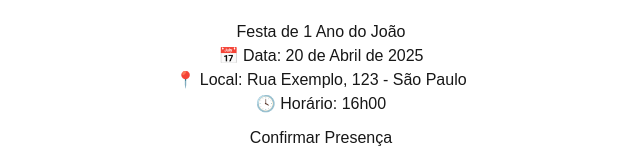
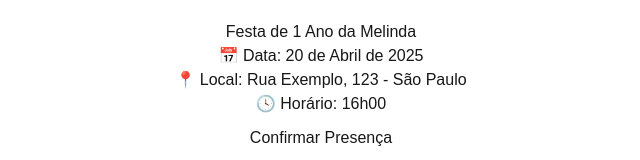
Before and after one commit to romulo-hub/confirmacao-presensa, a Next.js app: page / in a window 1280 px wide. Shown: the top 160 px of the page, without its empty margins (319-959 px from the left). Built offline with nearby package versions, Linux system fonts and the light colour scheme.

Commit message:
primeiro

```diff
--- a/src/app/page.js
+++ b/src/app/page.js
@@ -4,7 +4,7 @@ import ConfirmacaoPresenca from "../components/ConfirmacaoPresenca";
 export default function Home() {
   return (
     <div style={{ textAlign: "center", padding: "20px" }}>
-      <h1>Festa de 1 Ano do João</h1>
+      <h1>Festa de 1 Ano da Melinda</h1>
       <p>📅 Data: 20 de Abril de 2025</p>
       <p>📍 Local: Rua Exemplo, 123 - São Paulo</p>
       <p>🕓 Horário: 16h00</p>
```
Also changed, not shown: public/foto_crianca.jpg (renamed from public/foto_crianca.jpg.jpeg).
